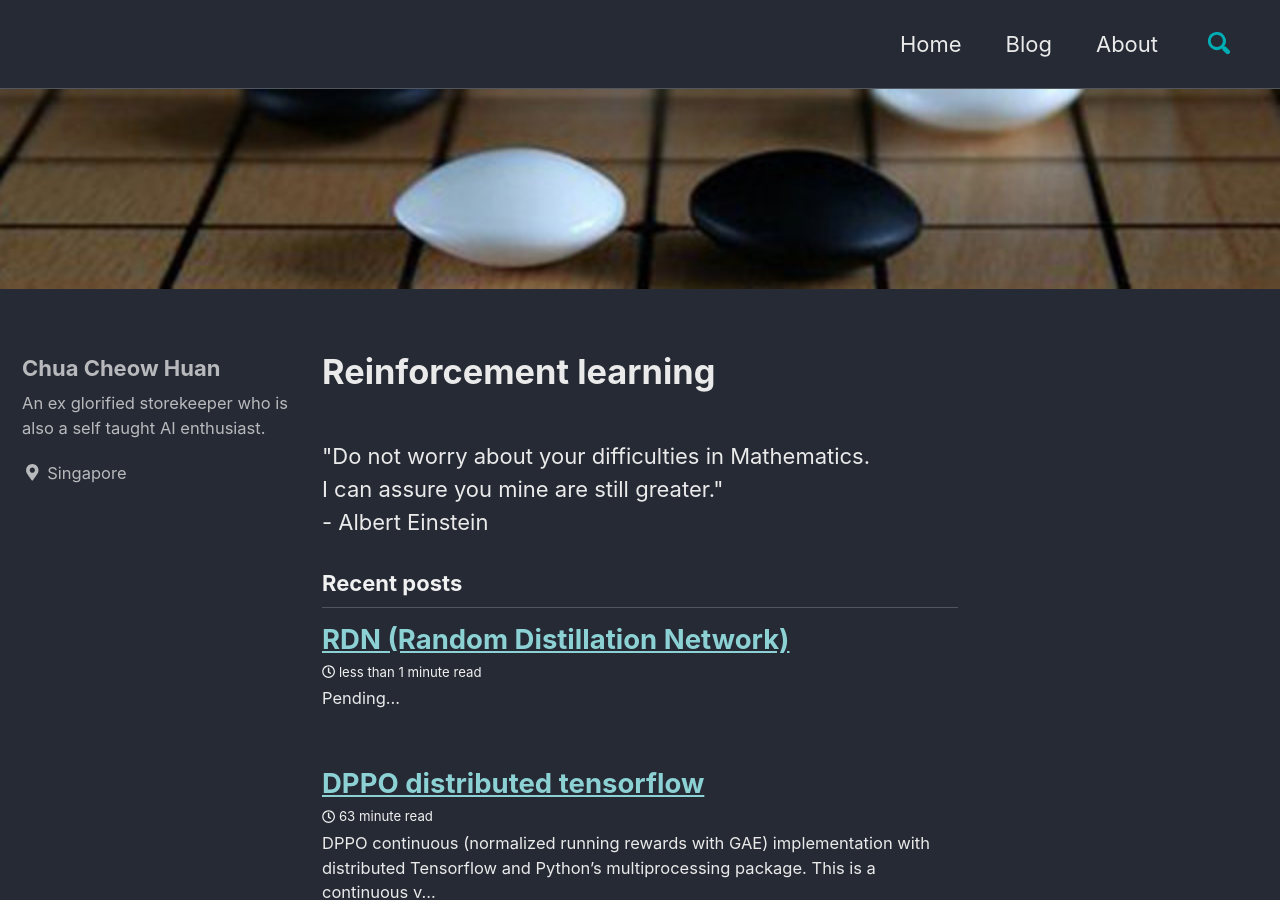
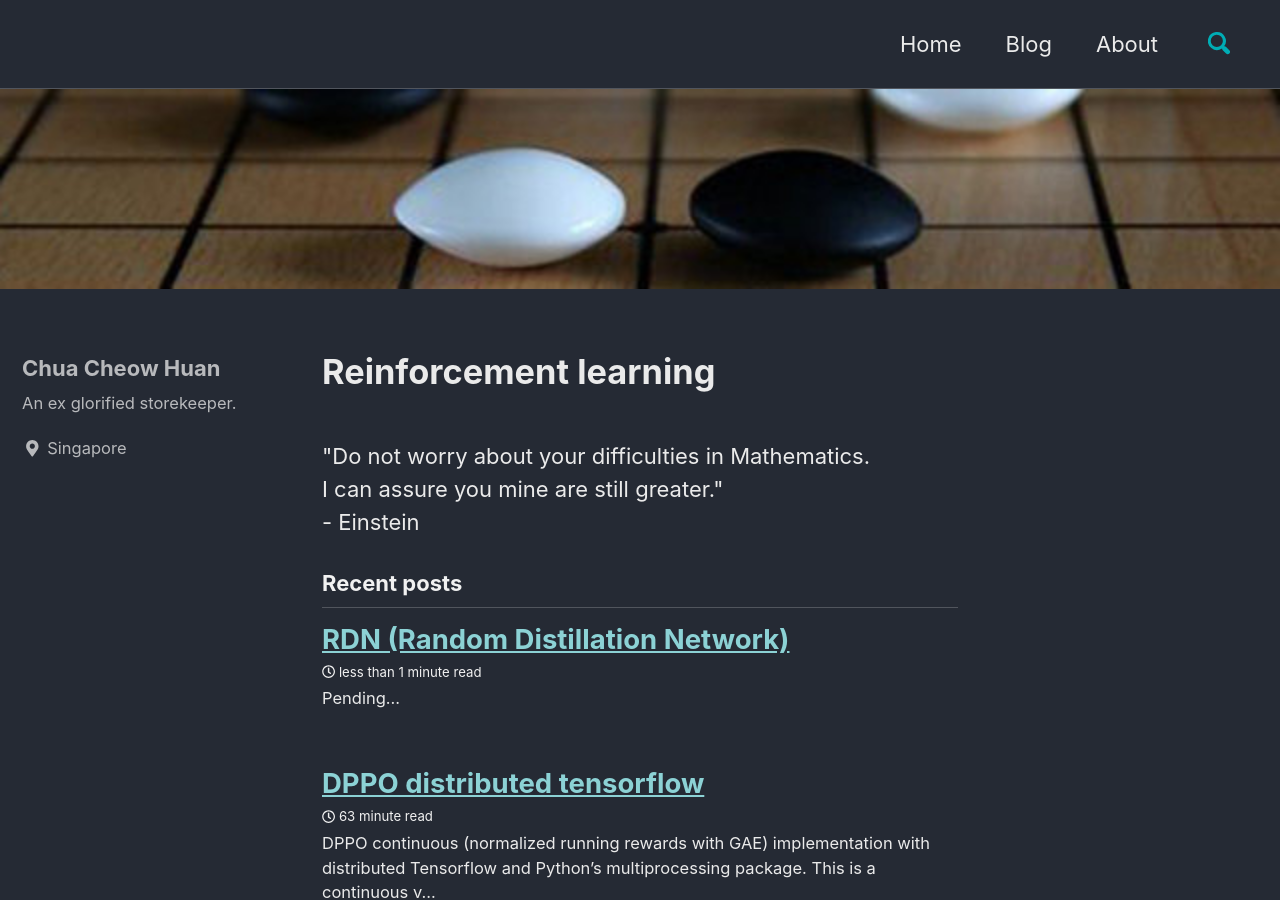
Before and after one commit to ChuaCheowHuan/ChuaCheowHuan.github.io, a Jekyll site: the page built from index.html, in a window 1280 px wide and 900 px high. Built offline with Jekyll 4.4.1, drawn with Linux system fonts in a browser that asks for light colours; cached includes are drawn as plain includes; the list of posts is cut into pages by our own code.

Commit message:
upadte config

```diff
--- a/_config.yml
+++ b/_config.yml
@@ -109,7 +109,7 @@ analytics:
 author:
   name             : "Chua Cheow Huan"
   avatar           : # path of avatar image, e.g. "/assets/images/bio-photo.jpg"
-  bio              : "An ex glorified storekeeper who is also a self taught AI enthusiast."
+  bio              : "An ex glorified storekeeper."
   location         : "Singapore"
   email            :
   links:
--- a/blog.html
+++ b/blog.html
@@ -27,4 +27,4 @@ header:
 <br>
 “Never memorize something that you can look up.”
 <br>
-― Albert Einstein
+― Einstein
--- a/index.html
+++ b/index.html
@@ -14,7 +14,7 @@ header:
 <br>
  I can assure you mine are still greater."
  <br>
- - Albert Einstein
+ - Einstein
 
 <!doctype html>
 <html>
```
Also changed, not shown: about.md (+1 -1 lines), README.md, 7 other files.
